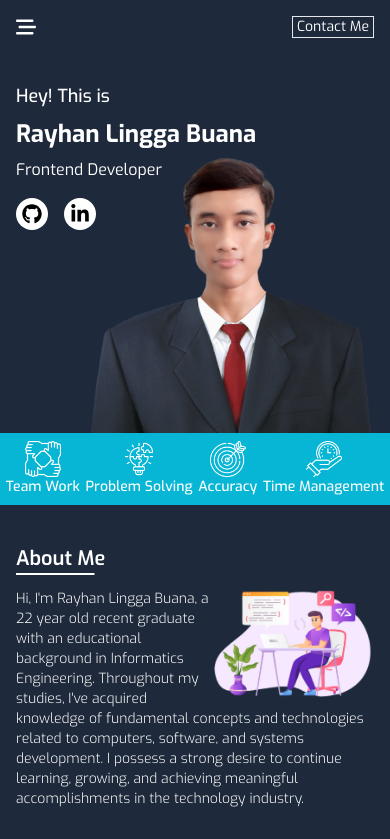
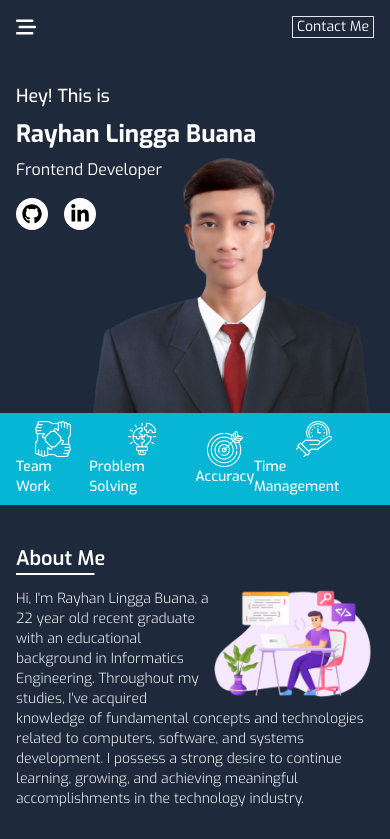
Before and after one commit to rayhan57/my-portofolio, a React (Vite) app: page / in a window 390 px wide. Shown: the top 839 px of the page. Built offline with nearby package versions, Linux system fonts and the light colour scheme.

Commit message:
add container

```diff
--- a/src/components/HeroComponent/SoftSkill.jsx
+++ b/src/components/HeroComponent/SoftSkill.jsx
@@ -6,7 +6,8 @@ import timeManagement from "../../assets/img/softSkill/time-management.png";
 
 const SoftSkill = () => {
   return (
-    <div className="absolute bottom-0 left-0 flex w-full items-center justify-evenly bg-primary py-2 text-sm font-medium lg:py-5 lg:text-lg">
+    <div className="absolute bottom-0 left-0 w-full bg-primary py-2 text-sm font-medium lg:py-5 lg:text-lg">
+      <div className="container flex items-center justify-around">
         <div>
           <img
             src={teamWork}
@@ -36,6 +37,7 @@ const SoftSkill = () => {
           <h2>Time Management</h2>
         </div>
       </div>
+    </div>
   );
 };
 
```
Lines whose indentation alone changed are shown as unchanged.
